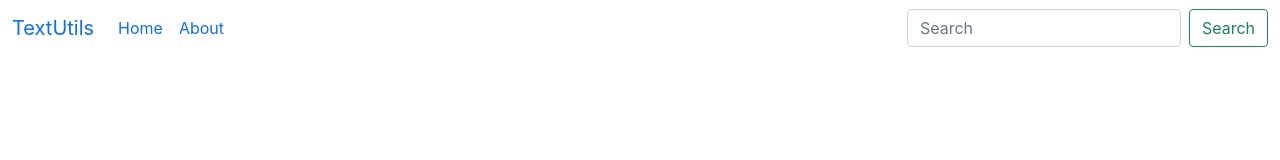
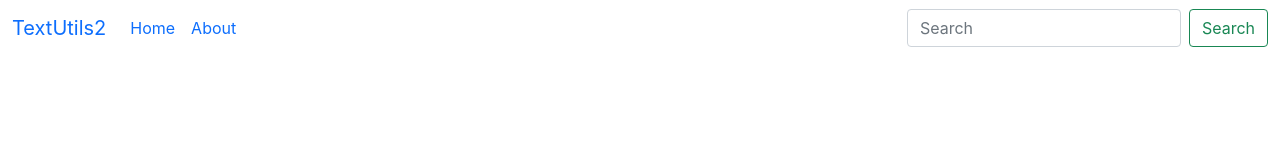
Before and after one commit to KUMAR7BITTU/react_js_course, a React (Create React App) app: page / in a window 1280 px wide. Shown: the top 160 px of the page. Built offline with nearby package versions, Linux system fonts and the light colour scheme.

Commit message:
updated file

```diff
--- a/src/App.js
+++ b/src/App.js
@@ -3,7 +3,7 @@
 function App() {
   return(
     <>
-     <Navbar/>
+     <Navbar title="TextUtils2"/>
 </>
 );
 }
--- a/src/components/Navbar.js
+++ b/src/components/Navbar.js
@@ -1,10 +1,10 @@
 import React from 'react';
 
-export default function Navbar() {
+export default function Navbar(props) {
   return (
     <nav className="navbar navbar-expand-lg bg-body-tertiary">
   <div className="container-fluid">
-    <a className="navbar-brand" href="/">TextUtils</a>
+    <a className="navbar-brand" href="/">{props.title}</a>
     <button className="navbar-toggler" type="button" data-bs-toggle="collapse" data-bs-target="#navbarSupportedContent" aria-controls="navbarSupportedContent" aria-expanded="false" aria-label="Toggle navigation">
       <span className="navbar-toggler-icon"></span>
     </button>
```
